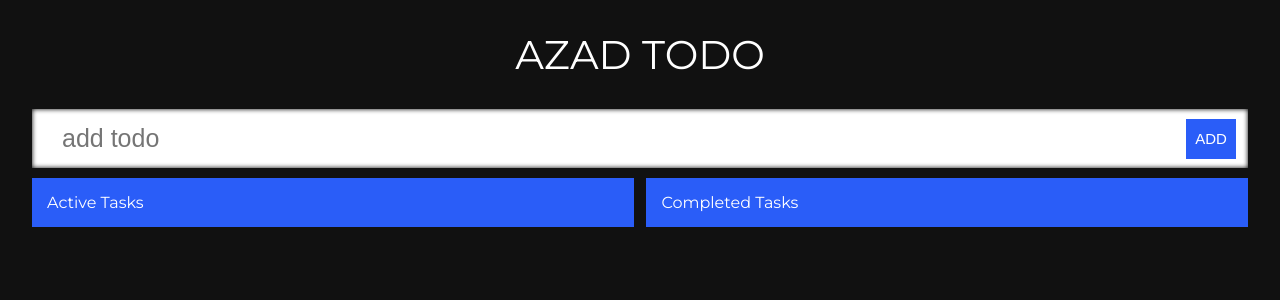
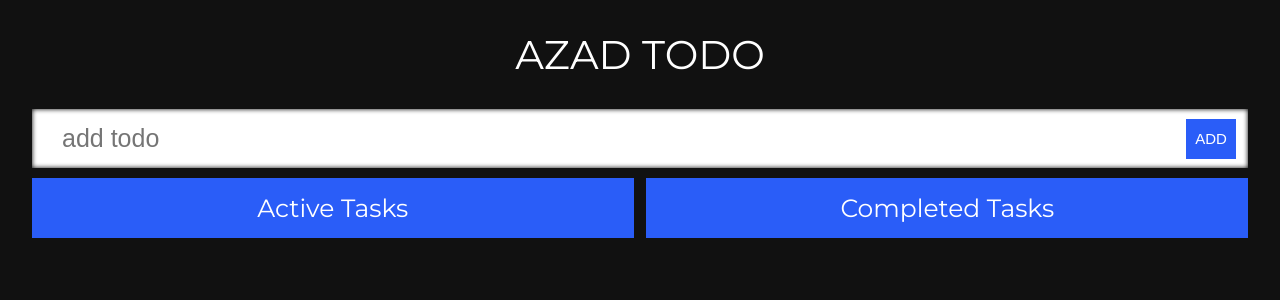
Before and after one commit to mrazadtamal/React-Typescript-with-Project, a React (Create React App) app: page / in a window 1280 px wide. Shown: the top 300 px of the page. Built offline with nearby package versions, Linux system fonts and the light colour scheme.

Commit message:
90% done

```diff
--- a/src/components/TodoList.tsx
+++ b/src/components/TodoList.tsx
@@ -2,6 +2,7 @@ import React from "react";
 import { Todo } from "../model";
 import SingleTodo from "./SingleTodo";
 import { Droppable } from "react-beautiful-dnd";
+import "./style.css";
 
 interface props {
   todos: Array<Todo>;
--- a/src/components/style.css
+++ b/src/components/style.css
@@ -60,9 +60,12 @@
   color: #fff;
 }
 
-.todoHeading {
-  font-size: 30px;
+.todosHeading {
+  font-size: 25px;
   color: white;
+  display: flex;
+  align-items: center;
+  justify-content: center;
 }
 .todoSingle {
   display: flex;
```
